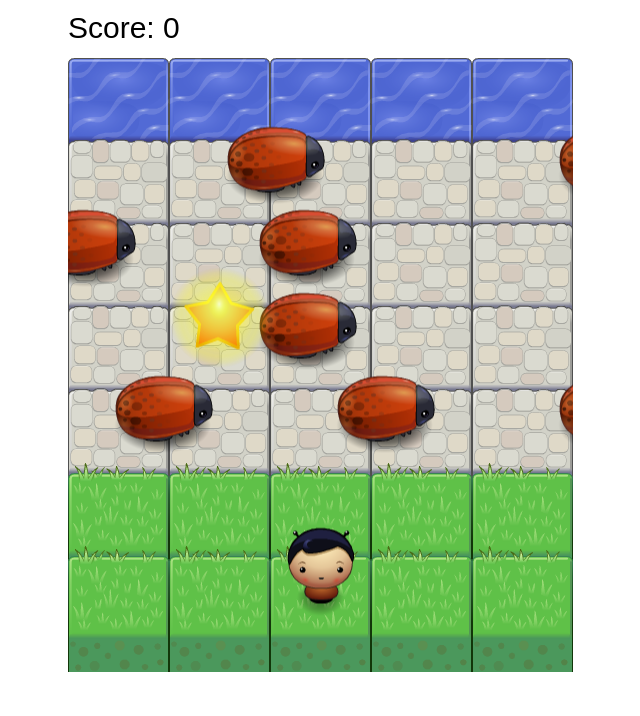
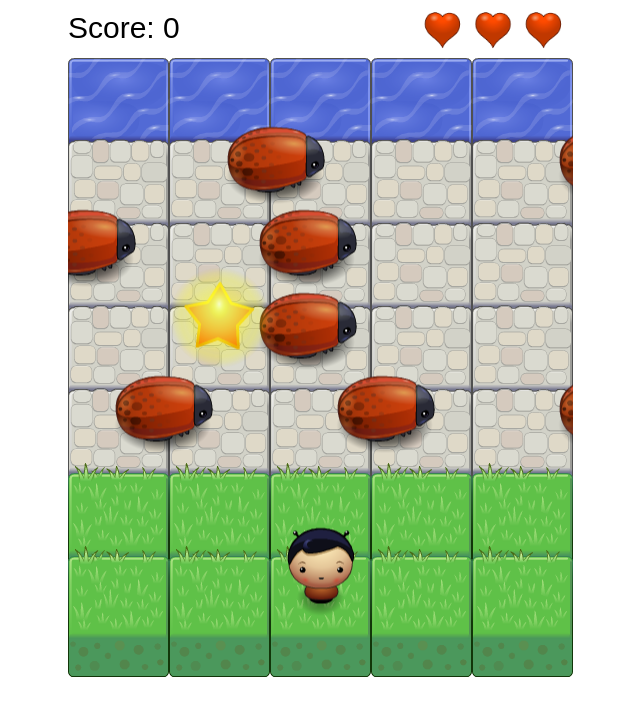
Before and after one commit to Aleks171/Bad-Bugs, a plain HTML site: page index.html in a window 1280 px wide. Shown: the whole page, without its empty margins (320-960 px from the left). Drawn offline with Linux system fonts and the light colour scheme.

Commit message:
Initial implementation of player's lives

```diff
--- a/index.html
+++ b/index.html
@@ -13,6 +13,7 @@
     <script src="js/scoreClass.js"></script>
     <script src="js/boardClass.js"></script>
     <script src="js/starClass.js"></script>
+    <script src="js/lifeClass.js"></script>
     <script src="js/gameClass.js"></script>
 </body>
 </html>
--- a/js/gameClass.js
+++ b/js/gameClass.js
@@ -9,6 +9,7 @@ var Game = (function(global) {
 		Player = global.App.Player,
 		Enemy = global.App.Enemy,
 		Star = global.App.Star,
+		Life = global.App.Life,
 		canvas = doc.createElement('canvas'),
 		ctx = canvas.getContext('2d'),
 		rowImages = [
@@ -32,14 +33,16 @@ var Game = (function(global) {
     function init() {
     	// Canvas dimensions
     	canvas.width = 505;
-    	canvas.height = 664;
+    	canvas.height = 747;
     	doc.body.appendChild(canvas);
     	score = new Score(0, 30, ctx);
-        player = new Player(numCols * imageWidth, (numRows-1) * imageHeight, imageWidth, imageHeight, ctx);
+        player = new Player(numCols * imageWidth, (numRows-1) * imageHeight, imageWidth, imageHeight, Life, ctx);
         player.init();
+        console.log('Player: ', player);
         board = new Board(player, score, Enemy, Row, Star, ctx);
         board.instantiateRows();
         board.instantiateStar();
+
         main();
     }
 
@@ -83,6 +86,7 @@ var Game = (function(global) {
     		});
     	});
     	player.render();
+    	player.renderLives();
     	score.render();
     	if (board.star) {
     		board.star.render();
@@ -107,7 +111,8 @@ var Game = (function(global) {
         'images/grass-block.png',
         'images/enemy-bug.png',
         'images/char-boy.png',
-        'images/Star.png'
+        'images/Star.png',
+        'images/Heart.png'
     ]);
     Resources.onReady(init);
 
--- /dev/null
+++ b/js/lifeClass.js
@@ -0,0 +1,21 @@
+(function(global) {
+	var app = global.App || {};
+	var Life = function(x, y, ctx) {
+		this.sprite = 'images/Heart.png';
+		this.ctx = ctx;
+		this.spriteWidth = 101;
+		this.spriteHeight = 171;
+		this.location = {
+			x: x,
+			y: y
+		};
+		this.getWidth = function() {
+			return this.spriteWidth;
+		};
+	};
+	Life.prototype.render = function() {
+		this.ctx.drawImage(Resources.get(this.sprite), this.location.x, this.location.y, this.spriteWidth/2.5, this.spriteHeight/2.5);
+	};
+	app.Life = Life;
+	global.App = app;
+})(this);
--- a/js/playerClass.js
+++ b/js/playerClass.js
@@ -1,6 +1,6 @@
 (function(global) {
     var app = global.App || {};
-    var Player = function(limitX, limitY, moveStepX, moveStepY, ctx) {
+    var Player = function(limitX, limitY, moveStepX, moveStepY, Life, ctx) {
         var that = this;
         this.ctx = ctx;
         this.sprite = 'images/char-boy.png';
@@ -13,6 +13,8 @@
             x: (this.limitX - this.playerWidth)/2,
             y: this.limitY - moveStepY/2
         };
+        this.livesQuantity = 3;
+        this.lives = [];
         this.handleInput = function(key) {
             switch (key) {
                 case 'up':
@@ -57,6 +59,14 @@
                 y: this.limitY - moveStepY/2
             };
         };
+        this.addLives = function() {
+            for (var i = 0, startPositionX = 354, startPositionY = -15; i < this.livesQuantity; i += 1) {
+                var life = new Life(startPositionX, startPositionY, ctx),
+                    lifeWidth = life.getWidth()/2;
+                this.lives.push(life);
+                startPositionX += lifeWidth;
+            }
+        };
         this.init = function() {
             // Key press listener for the player
             document.addEventListener('keyup', function(e) {
@@ -69,9 +79,16 @@
 
                 that.handleInput(allowedKeys[e.keyCode]);
             });
+            this.addLives();
+            this.renderLives();
         };
         this.render = function() {
             this.ctx.drawImage(Resources.get(this.sprite), this.location.x, this.location.y);
+        };
+        this.renderLives = function() {
+            this.lives.forEach(function(life) {
+                life.render();
+            });
         };
     };
     app.Player = Player;
--- a/js/scoreClass.js
+++ b/js/scoreClass.js
@@ -8,11 +8,11 @@
 		this.update = function(points) {
 			this.score += points;
 	        ctx.fillText("Score: " + this.score, this.posX, this.posY);
-		}
+		};
 		this.render = function() {
 			ctx.font = "30px Arial";
 	        ctx.fillText("Score: " + this.score, this.posX, this.posY);
-		}
+		};
 	}
 	app.Score = Score;
 	global.App = app;
```
Lines whose indentation alone changed are shown as unchanged.
